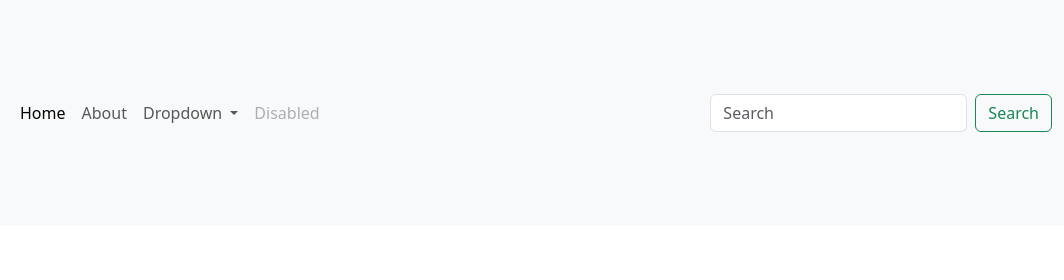
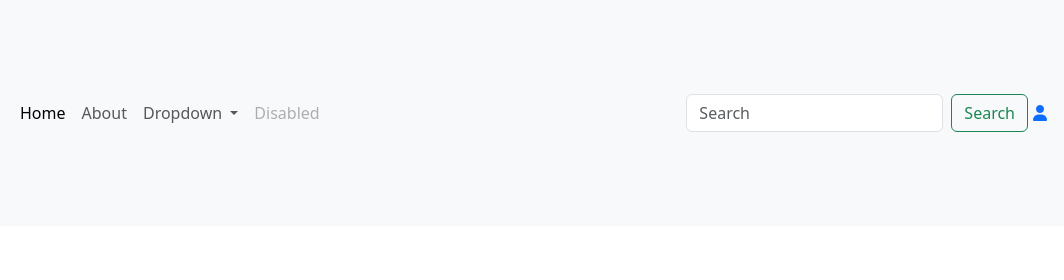
Before and after one commit to iam-therjk/HNS, a plain HTML site: page index.html in a window 1280 px wide. Shown: the top 280 px of the page, 216-1280 px from the left. Drawn offline with nearby package versions, Linux system fonts and the light colour scheme.

Commit message:
Add files via upload

```diff
--- a/index.html
+++ b/index.html
@@ -18,6 +18,7 @@
     height: 15rem;
     width: 18rem;
   }
+
 </style>
 </head>
 <body>
@@ -56,6 +57,9 @@
           <input class="form-control me-2" type="search" placeholder="Search" aria-label="Search">
           <button class="btn btn-outline-success" type="submit">Search</button>
         </form>
+       <a href="file:///D:/projcet/login.html"><div class="con"><i class="fa-solid fa-user " style="padding: 5px; "></i> </div></a>
+
+
       </div>
     </div>
   </nav>
```
